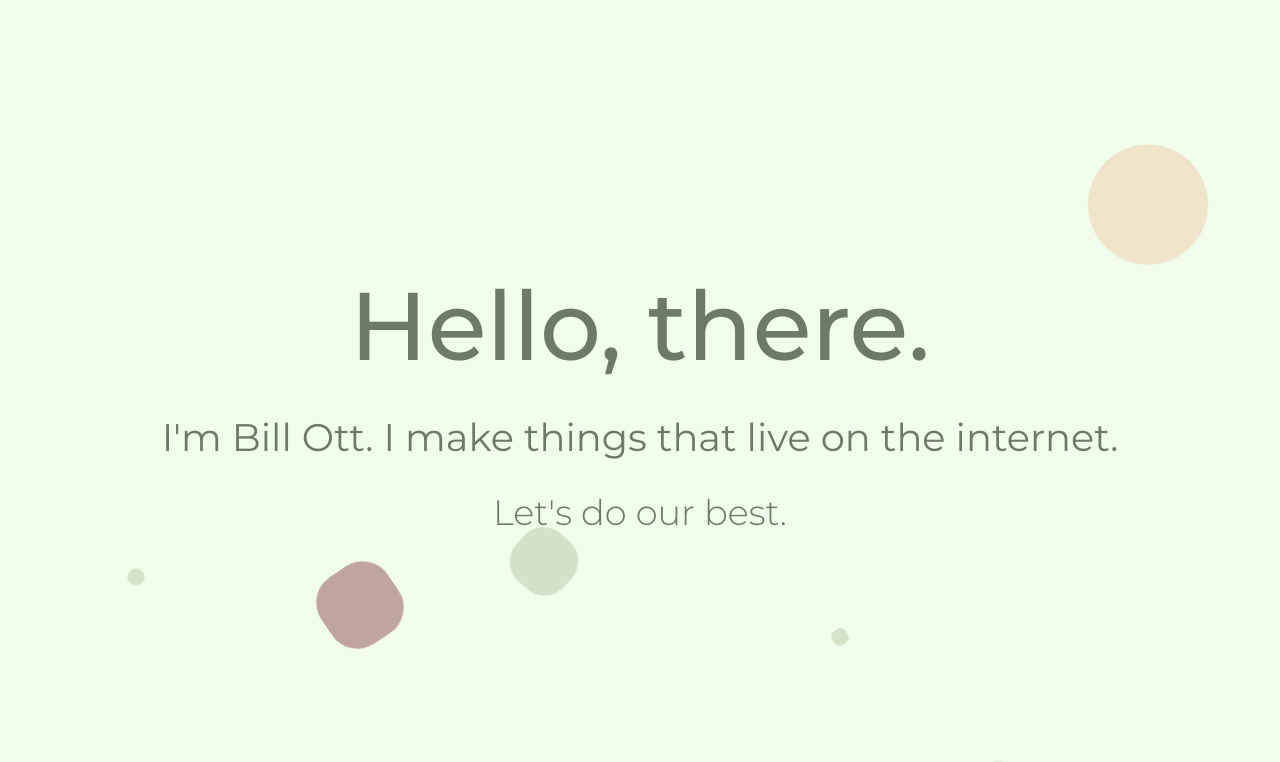
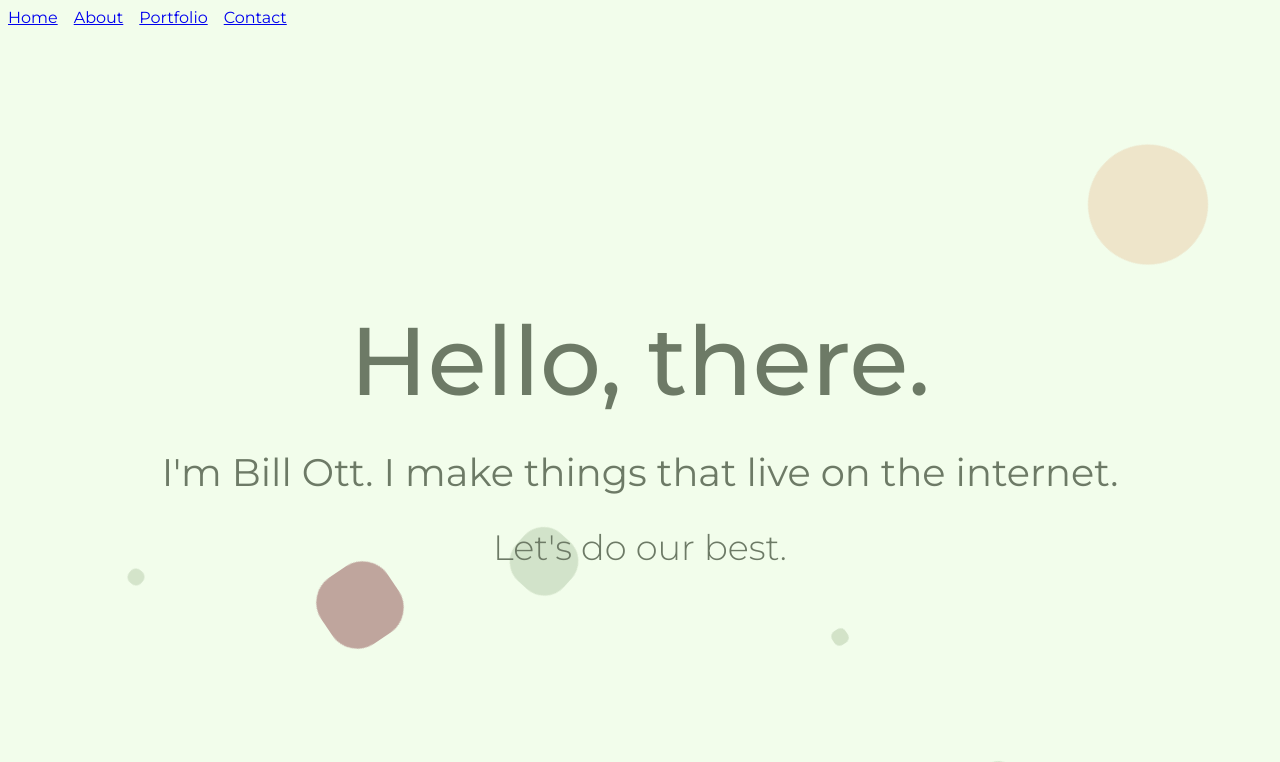
Before and after one commit to billyott/personal-site, a React (Create React App) app: page / in a window 1280 px wide. Shown: the top 762 px of the page. Built offline with nearby package versions, Linux system fonts and the light colour scheme.

Commit message:
add navbar to app

```diff
--- a/src/App.js
+++ b/src/App.js
@@ -1,4 +1,5 @@
 import Background from './components/background';
+import Navbar from './components/navbar';
 import Homepage from './components/homepage';
 import Contact from './components/contact';
 import About from './components/about';
@@ -10,6 +11,7 @@ function App() {
   return (
     <div className="app">
       <Background />
+      <Navbar />
       <Homepage />
       <About />
       <Portfolio />
--- a/src/components/navbar.js
+++ b/src/components/navbar.js
@@ -1,5 +1,4 @@
 import React from 'react';
-import  { NavLink } from "react-router-dom";
 
 import './navbar.scss';
 
@@ -8,10 +7,10 @@ export default function Navbar() {
     return (
         <div className='navbar'>
             <ul className='navbar__list'>
-                <li className='navbar__list-item'><NavLink exact to="/">Home</NavLink></li>
-                <li className='navbar__list-item'><NavLink to="/about">About</NavLink></li>
-                <li className='navbar__list-item'><NavLink to="/portfolio">Portfolio</NavLink></li>
-                <li className='navbar__list-item'><NavLink to="/contact">Contact</NavLink></li>
+                <li className='navbar__list-item'><a href="/">Home</a></li>
+                <li className='navbar__list-item'><a href="/about">About</a></li>
+                <li className='navbar__list-item'><a href="/portfolio">Portfolio</a></li>
+                <li className='navbar__list-item'><a href="/contact">Contact</a></li>
             </ul>
         </div>
     );
```
